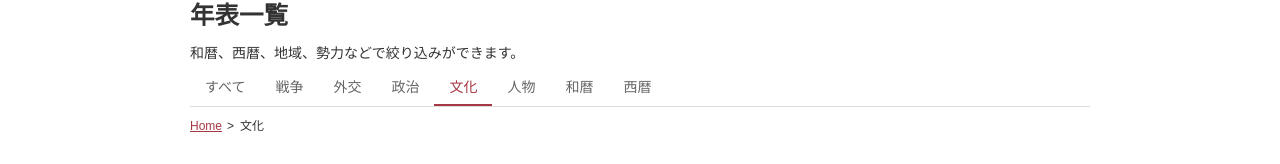
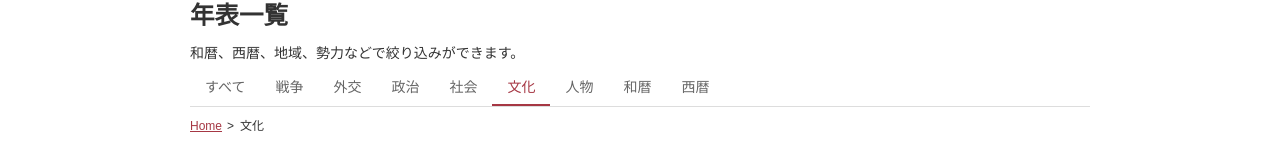
Before and after one commit to ryo-i/dai-sengoku-nenpyo, a Next.js app: page /category/bunka in a window 1280 px wide. Shown: the part 252-416 px from the top of the page. Built offline with nearby package versions, Linux system fonts and the light colour scheme.

Commit message:
カテゴリーに「社会」を追加 #3

```diff
--- a/components/CategoryNav.tsx
+++ b/components/CategoryNav.tsx
@@ -55,6 +55,9 @@ function CategoryNav() {
         <li className={categoryName === 'seiji' ? 'current' : ''}>
           <Link href="/category/[category]" as="/category/seiji"><a>政治</a></Link>
         </li>
+        <li className={categoryName === 'syakai' ? 'current' : ''}>
+          <Link href="/category/[category]" as="/category/syakai"><a>社会</a></Link>
+        </li>
         <li className={categoryName === 'bunka' ? 'current' : ''}>
           <Link href="/category/[category]" as="/category/bunka"><a>文化</a></Link>
         </li>
--- a/modules/nenpyoList/getCaterogyInfo.ts
+++ b/modules/nenpyoList/getCaterogyInfo.ts
@@ -15,6 +15,9 @@ const getCaterogyInfo = (category) => {
   } else if (category === 'seiji' || category === "政治") {
     categoryInfo.path = 'seiji';
     categoryInfo.name = '政治';
+  } else if (category === 'syakai' || category === "社会") {
+    categoryInfo.path = 'syakai';
+    categoryInfo.name = '社会';
   } else if (category === 'bunka' || category === "文化") {
     categoryInfo.path = 'bunka';
     categoryInfo.name = '文化';
--- a/pages/about.tsx
+++ b/pages/about.tsx
@@ -58,7 +58,7 @@ function About() {
                 <h2>進捗</h2>
                 <ul>
                     <li>関白（豊臣氏）と徳川将軍の就任年月日追加 <a href="https://github.com/ryo-i/dai-sengoku-nenpyo/issues/2" target="_blank">#2</a></li>
-                    <li>勢力を修正、追記 <a href="https://github.com/ryo-i/dai-sengoku-nenpyo/issues/3" target="_blank">#3</a></li>
+                    <li>カテゴリーに「社会」を追加 <a href="https://github.com/ryo-i/dai-sengoku-nenpyo/issues/3" target="_blank">#3</a></li>
                 </ul>
             </section>
             <section>
--- a/pages/category/[category].tsx
+++ b/pages/category/[category].tsx
@@ -49,6 +49,7 @@ export async function getStaticPaths() {
       { params: { category: 'senso' } },
       { params: { category: 'gaiko' } },
       { params: { category: 'seiji' } },
+      { params: { category: 'syakai' } },
       { params: { category: 'bunka' } },
       { params: { category: 'jinbutsu' } },
       { params: { category: 'seireki' } },
```
Also changed, not shown: 1 other file (tests, documents, lock files or other folders).
